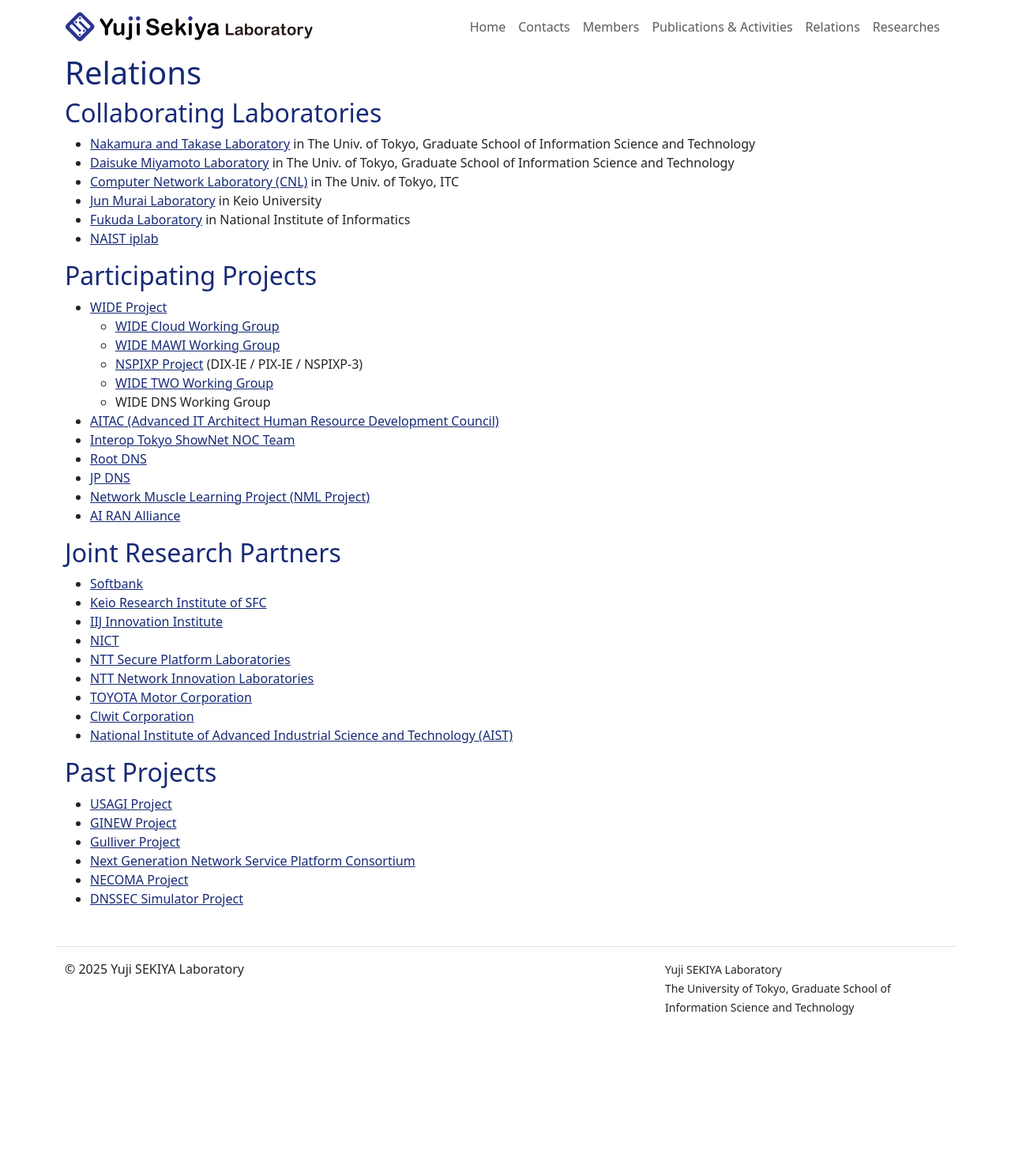
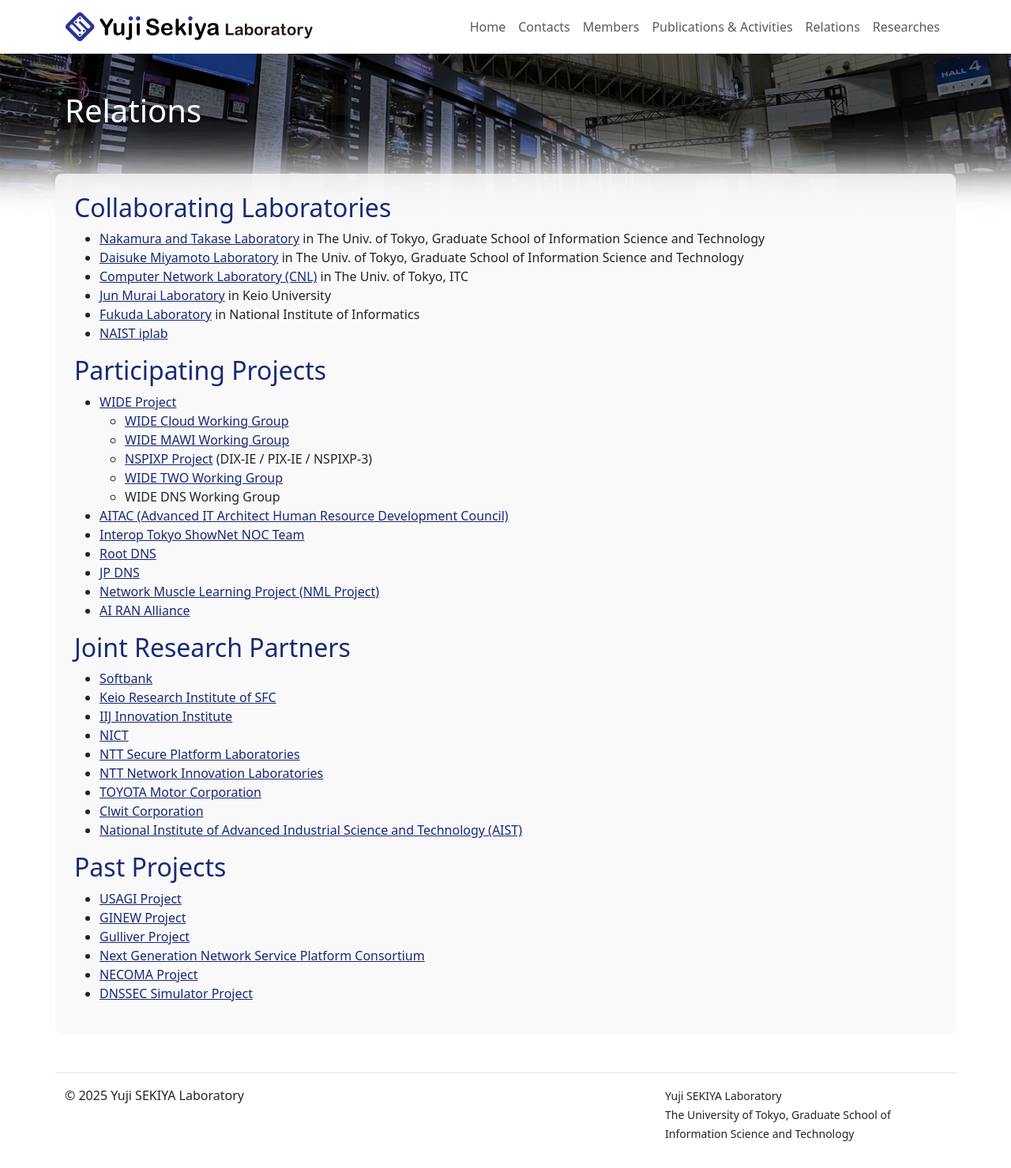
Before and after one commit to sekiya-lab/sekiya-lab.github.io, a Jekyll site: the page built from relations.md, in a window 1280 px wide. Shown: the whole page at 79% size. Built offline with Jekyll 4.4.1, drawn with Linux system fonts in a browser that asks for light colours; before the commit the page ends 1319 px from its top, so only the background shows below that.

Commit message:
Update layout for single page

```diff
--- a/_layouts/base.html
+++ b/_layouts/base.html
@@ -7,7 +7,7 @@
 
     {%- include header.html -%}
 
-    <main class="{{ page.layout }}">
+    <main class="{{ page.page_class_name | default: "page" }}">
       {{ content }}
     </main>
 
--- a/_layouts/page.html
+++ b/_layouts/page.html
@@ -2,9 +2,15 @@
 layout: base
 ---
 <div class="container">
+  <div class="row">
 
-  <h1>{{ page.title | escape }}</h1>
+    <h1 class="page-title pt-5 pb-5">{{ page.title | escape }}</h1>
 
-  {{ content }}
+    <div class="col transparent rounded-3 p-4">
 
+      {{ content }}
+
+    </div>
+
+  </div>
 </div>
```
Also changed, not shown: _layouts/page-with-nav.html (+6 -1 lines), index.md (+1 -0 lines), assets/images/bg.png (added).
